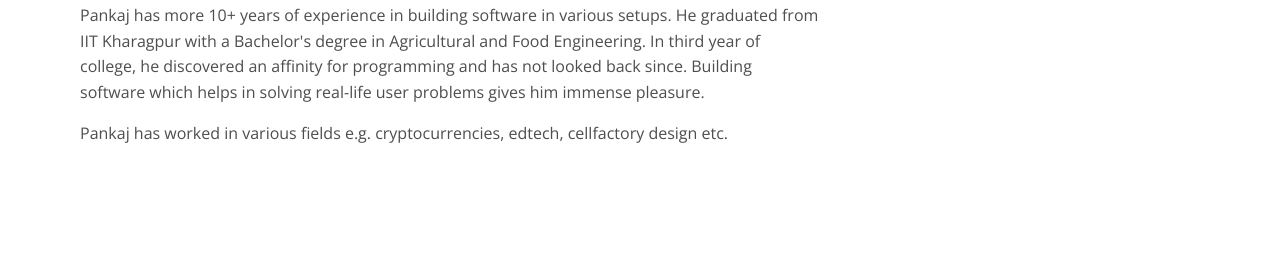
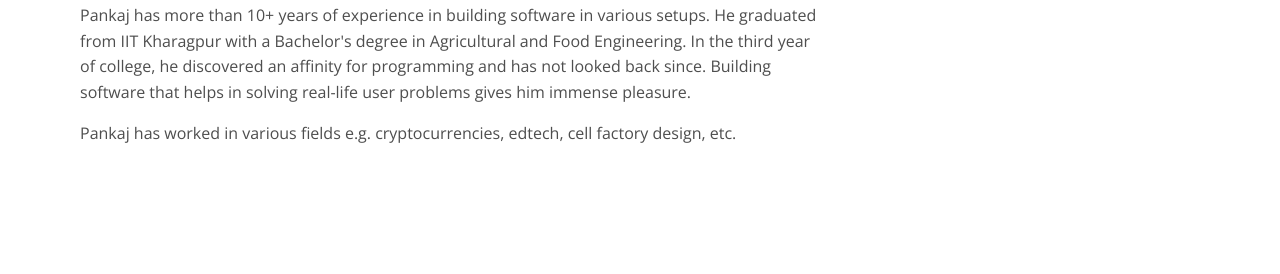
Before and after one commit to PyFoxTech/pyfox-website, a Gatsby site: page /team/pankaj-kumar-singh in a window 1280 px wide. Shown: the part 473-747 px from the top of the page. Built offline with nearby package versions, Linux system fonts and the light colour scheme; Gatsby itself is replaced by a stand-in of ours.

Commit message:
fix: bio for pankaj

```diff
--- a/src/pages/team/pankaj-kumar-singh.md
+++ b/src/pages/team/pankaj-kumar-singh.md
@@ -9,6 +9,6 @@
 linkedinurl: 'https://www.linkedin.com/in/pankaj28843/'
 weight: 1
 ---
-Pankaj has more 10+ years of experience in building software in various setups. He graduated from IIT Kharagpur with a Bachelor's degree in Agricultural and Food Engineering. In third year of college, he discovered an affinity for programming and has not looked back since. Building software which helps in solving real-life user problems gives him immense pleasure.
+Pankaj has more than 10+ years of experience in building software in various setups. He graduated from IIT Kharagpur with a Bachelor's degree in Agricultural and Food Engineering. In the third year of college, he discovered an affinity for programming and has not looked back since. Building software that helps in solving real-life user problems gives him immense pleasure.
 
-Pankaj has worked in various fields e.g. cryptocurrencies, edtech, cellfactory design etc.
+Pankaj has worked in various fields e.g. cryptocurrencies, edtech, cell factory design, etc.
```
